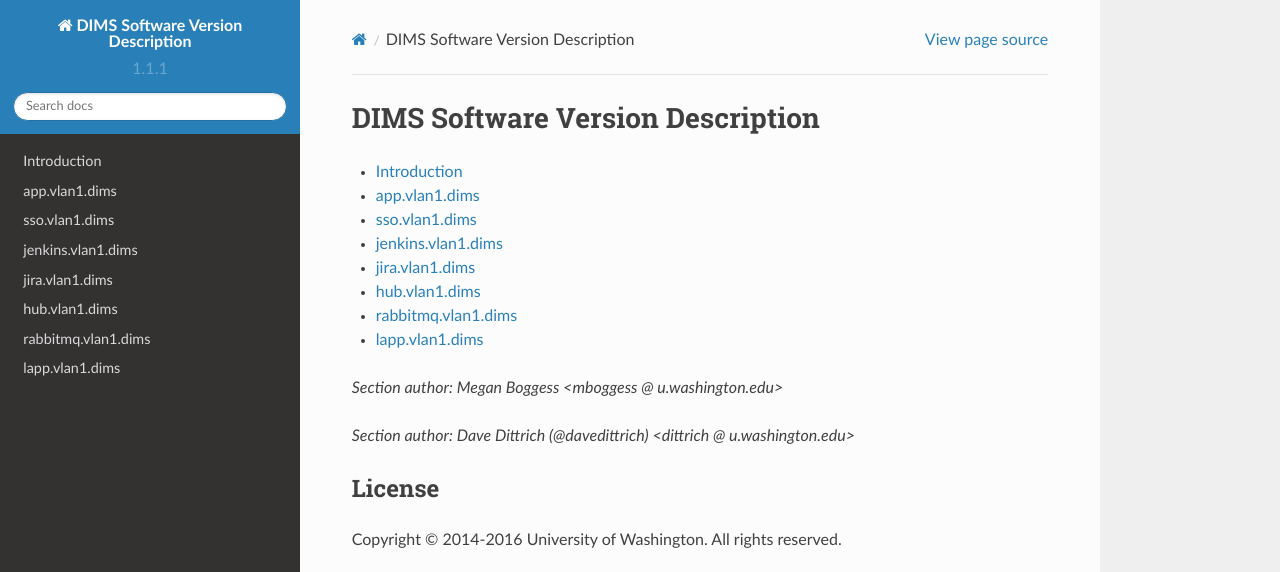
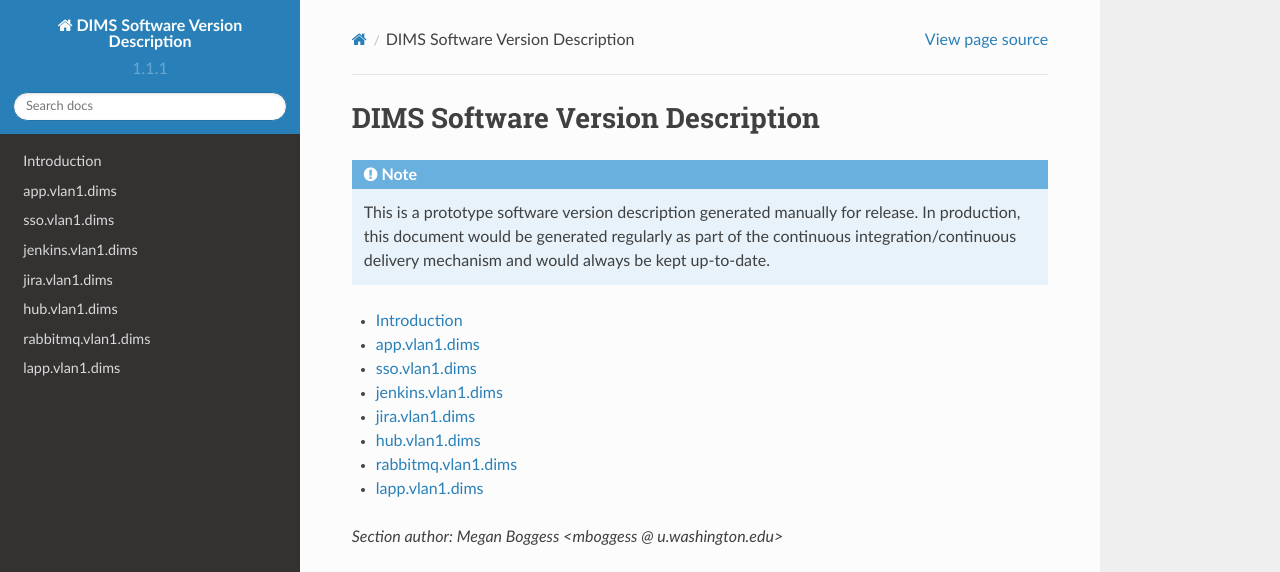
Before and after one commit to uw-dims/dims-svd, a Sphinx documentation site: the page built from docs/source/index.rst, in a window 1280 px wide and 1014 px high, cut to the strip 0-572 px from the top of the window. Built offline with Sphinx 7.4.7 and the Read the Docs theme 2.0.0, drawn with Linux system fonts in a browser that asks for light colours.

Commit message:
Add note to index page

```diff
--- a/docs/source/index.rst
+++ b/docs/source/index.rst
@@ -3,6 +3,15 @@
 =================================
 DIMS Software Version Description
 =================================
+
+.. note::
+
+    This is a prototype software version description generated manually for
+    release. In production, this document would be generated regularly as
+    part of the continuous integration/continuous delivery mechanism and
+    would always be kept up-to-date.
+
+..
 
 .. toctree::
    :maxdepth: 2
```
